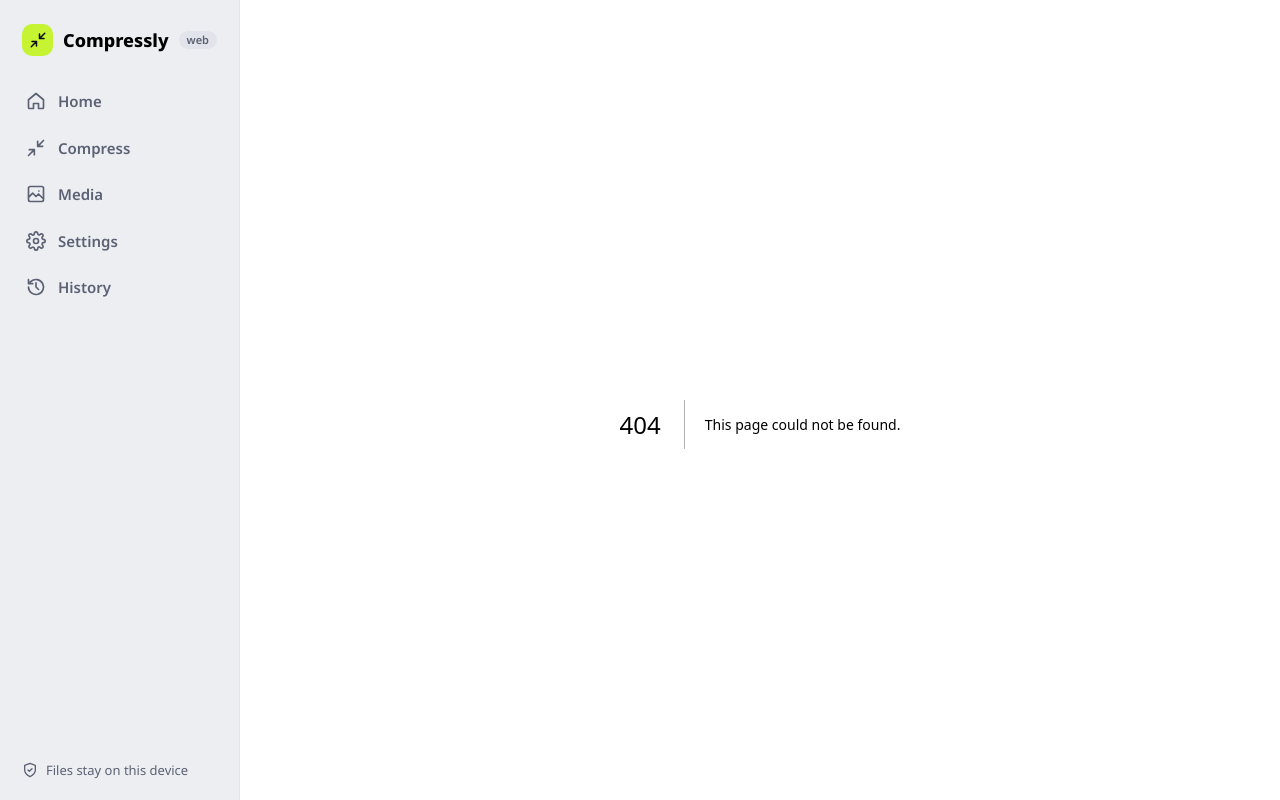
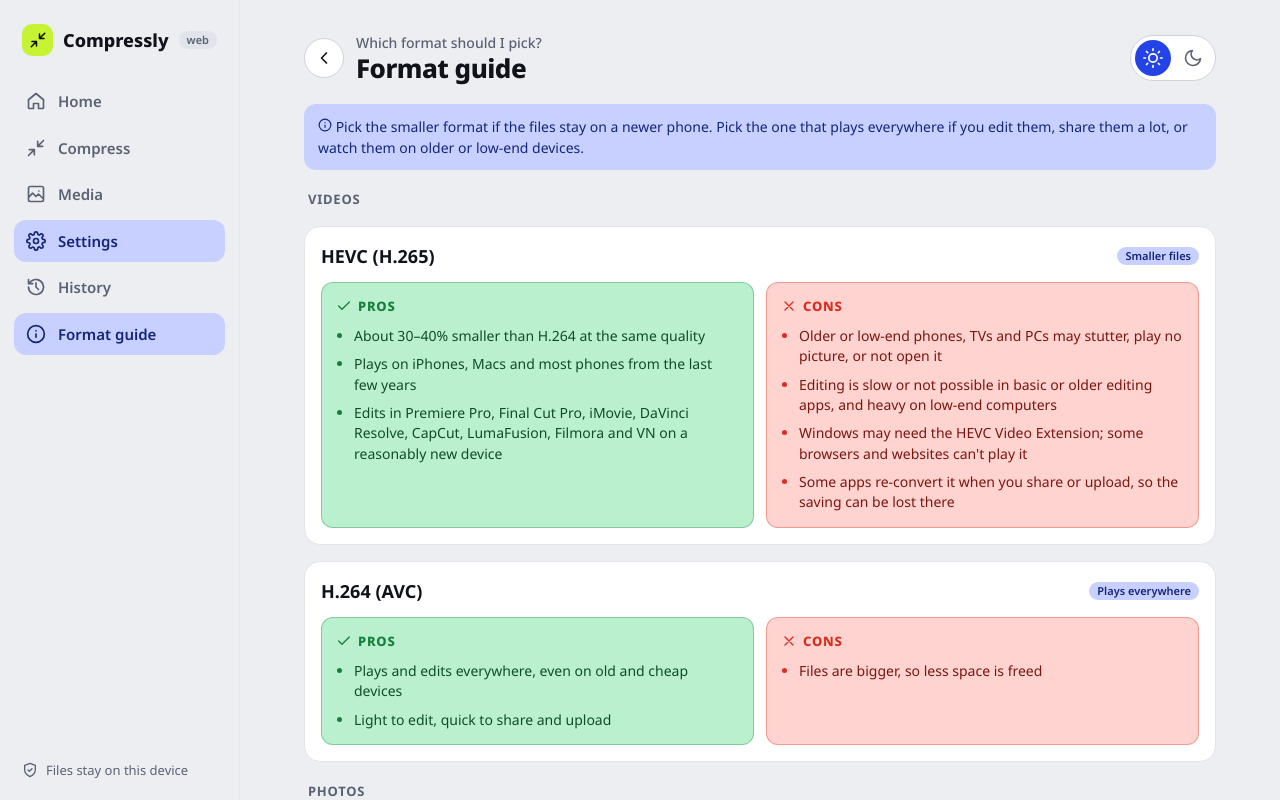
Before and after one commit to solankivedant/Compressly, a Next.js app in the folder web/: page /formats in a window 1280 px wide. Before the commit this address had no page. Shown: the top 800 px of the page. Built offline with nearby package versions, Linux system fonts and the light colour scheme.

Commit message:
info: info section added

```diff
--- /dev/null
+++ b/web/app/formats/page.tsx
@@ -0,0 +1,109 @@
+'use client';
+
+import Icon from '@/components/Icon';
+import { ScreenHeader } from '@/components/Shell';
+
+interface Format {
+  name: string;
+  tag: string;
+  pros: string[];
+  cons: string[];
+}
+
+const VIDEO: Format[] = [
+  {
+    name: 'HEVC (H.265)',
+    tag: 'Smaller files',
+    pros: [
+      'About 30–40% smaller than H.264 at the same quality',
+      'Plays on iPhones, Macs and most phones from the last few years',
+      'Edits in Premiere Pro, Final Cut Pro, iMovie, DaVinci Resolve, CapCut, LumaFusion, Filmora and VN on a reasonably new device',
+    ],
+    cons: [
+      'Older or low-end phones, TVs and PCs may stutter, play no picture, or not open it',
+      'Editing is slow or not possible in basic or older editing apps, and heavy on low-end computers',
+      "Windows may need the HEVC Video Extension; some browsers and websites can't play it",
+      'Some apps re-convert it when you share or upload, so the saving can be lost there',
+    ],
+  },
+  {
+    name: 'H.264 (AVC)',
+    tag: 'Plays everywhere',
+    pros: ['Plays and edits everywhere, even on old and cheap devices', 'Light to edit, quick to share and upload'],
+    cons: ['Files are bigger, so less space is freed'],
+  },
+];
+
+const PHOTO: Format[] = [
+  {
+    name: 'Optimised JPEG',
+    tag: 'Opens everywhere',
+    pros: ['Opens everywhere: every phone, computer, website and app', 'Can replace the original in the same place'],
+    cons: ['Saves less space than HEIC'],
+  },
+  {
+    name: 'HEIC',
+    tag: 'Smaller files',
+    pros: ['About half the size of a JPEG at the same look', 'Native on iPhone and most new Android phones'],
+    cons: [
+      "Older Windows PCs, older Android phones and many websites can't open it without converting",
+      "Some editing apps, printers and photo shops don't accept it",
+      'Saved as a new file, so the original JPEG has to be deleted separately',
+      'On the web it is made as AVIF, and camera details (date, place) are not copied',
+    ],
+  },
+];
+
+function FormatCard({ f }: { f: Format }) {
+  return (
+    <section className="card stack">
+      <div className="row-between">
+        <strong style={{ fontSize: 18 }}>{f.name}</strong>
+        <span className="chip small primary">{f.tag}</span>
+      </div>
+      <div className="pc-grid">
+        <div className="pc-box pc-pros">
+          <span className="pc-head">
+            <Icon name="check" size={16} /> Pros
+          </span>
+          <ul>
+            {f.pros.map((t) => (
+              <li key={t}>{t}</li>
+            ))}
+          </ul>
+        </div>
+        <div className="pc-box pc-cons">
+          <span className="pc-head">
+            <Icon name="close" size={16} /> Cons
+          </span>
+          <ul>
+            {f.cons.map((t) => (
+              <li key={t}>{t}</li>
+            ))}
+          </ul>
+        </div>
+      </div>
+    </section>
+  );
+}
+
+/** Pros and cons of each output format, so people can choose in Settings knowing where the files will be used. */
+export default function FormatGuide() {
+  return (
+    <>
+      <ScreenHeader title="Format guide" subtitle="Which format should I pick?" back="/settings" />
+      <div className="banner info">
+        <Icon name="info" size={14} /> Pick the smaller format if the files stay on a newer phone. Pick the one that plays everywhere if you edit them, share them a lot,
+        or watch them on older or low-end devices.
+      </div>
+      <h2 className="section-label">Videos</h2>
+      {VIDEO.map((f) => (
+        <FormatCard key={f.name} f={f} />
+      ))}
+      <h2 className="section-label">Photos</h2>
+      {PHOTO.map((f) => (
+        <FormatCard key={f.name} f={f} />
+      ))}
+    </>
+  );
+}
--- a/web/app/globals.css
+++ b/web/app/globals.css
@@ -453,7 +453,7 @@
 @media (max-width: 640px) {
   .media-list .file-row { flex-wrap: wrap; row-gap: 8px; }
   .media-list .row-link { flex: 1 1 100%; }
-  .media-list .row-actions { flex: 1 1 100%; justify-content: flex-end; }
+  .media-list .row-actions { flex: 1 1 100%; justify-content: flex-end; flex-wrap: wrap; }
 }
 
 /* ---------- Confirm dialog ---------- */
@@ -538,3 +538,22 @@
 /* Dark: coloured numbers on plain cards use the lighter shades, which have enough contrast. */
 :root[data-theme='dark'] .opt-fig.primary b { color: #9fb0ff; }
 :root[data-theme='dark'] .opt-fig.tertiary b { color: #ffa384; }
+
+/* ---------- Format guide: pros and cons of each format ---------- */
+.pc-grid { display: grid; grid-template-columns: 1fr 1fr; gap: 12px; }
+@media (max-width: 640px) { .pc-grid { grid-template-columns: 1fr; } }
+.pc-box { display: grid; align-content: start; gap: 10px; padding: 14px; border-radius: var(--r-btn); border: 1px solid; font-size: 14px; }
+.pc-head { display: inline-flex; align-items: center; gap: 6px; font-size: 13px; font-weight: 800; text-transform: uppercase; letter-spacing: 0.06em; }
+.pc-box ul { display: grid; gap: 8px; margin: 0; padding-left: 18px; line-height: 1.45; }
+.pc-pros { background: var(--success-container); border-color: color-mix(in srgb, var(--success) 35%, transparent); color: #0f4d27; }
+.pc-pros .pc-head, .pc-pros li::marker { color: var(--success); }
+.pc-cons { background: var(--error-container); border-color: color-mix(in srgb, var(--error) 35%, transparent); color: #7a1610; }
+.pc-cons .pc-head, .pc-cons li::marker { color: var(--error); }
+:root[data-theme='dark'] .pc-pros { color: #c9f5d9; }
+:root[data-theme='dark'] .pc-cons { color: #ffd0cb; }
+
+/* Settings → Format guide card: phones only, computers have it in the sidebar. */
+.guide-card { display: flex; align-items: center; gap: 12px; }
+.guide-card:hover { background: var(--raised); }
+.mobile-only { display: none; }
+@media (max-width: 860px) { .mobile-only { display: flex; } }
--- a/web/app/history/page.tsx
+++ b/web/app/history/page.tsx
@@ -49,7 +49,7 @@
                       <span className="row-title">{x.name}</span>
                       <span className="row-sub">
                         {formatDate(r?.finishedAt ?? x.addedAt)} · {formatSize(x.originalBytes)}
-                        {r && <> → {formatSize(r.outputBytes)} (−{savingPct(x.originalBytes, r.outputBytes)}%) · {qualityWords(r.ssim)}</>}
+                        {r && <> → {formatSize(r.outputBytes)} ({r.outputBytes < x.originalBytes ? `−${savingPct(x.originalBytes, r.outputBytes)}%` : 'not smaller'}) · {qualityWords(r.ssim)}</>}
                       </span>
                       {(x.state === 'notWorthIt' || x.state === 'failed') && x.reason && <span className="row-sub">{x.reason}</span>}
                     </span>
--- a/web/app/media/page.tsx
+++ b/web/app/media/page.tsx
@@ -94,6 +94,9 @@
                   <span className="row-actions">
                     {(x.state === 'ready' || x.state === 'freed') && !x.replaced && (
                       <>
+                        <button className="btn ghost small" aria-label={`Keep the original of ${x.name} and delete the compressed copy`} title="Keep the original, delete the compressed copy" onClick={() => void run(async () => (await engine.decide(x.id, 'keepOriginal'), 'Kept the original. The compressed copy was deleted.'))}>
+                          Keep original
+                        </button>
                         <button className="btn small" aria-label={`Keep both: download the compressed copy of ${x.name}`} title="Download the new copy and keep the original" onClick={() => void run(() => downloadCopy(x))}>
                           <Icon name="download" size={16} /> Keep both
                         </button>
--- a/web/components/Shell.tsx
+++ b/web/components/Shell.tsx
@@ -17,6 +17,7 @@
 ];
 
 function isActive(path: string, href: string) {
+  if (href === '/settings') return path.startsWith('/settings') || path === '/formats';
   return href === '/' ? path === '/' || path === '/history' || path === '/review' : path.startsWith(href);
 }
 
@@ -47,6 +48,10 @@
           <Link href="/history" className={`side-link ${path === '/history' ? 'on' : ''}`}>
             <Icon name="history" />
             History
+          </Link>
+          <Link href="/formats" className={`side-link ${path === '/formats' ? 'on' : ''}`}>
+            <Icon name="info" />
+            Format guide
           </Link>
         </nav>
         <p className="sidebar-foot">
--- a/web/engine/worker.ts
+++ b/web/engine/worker.ts
@@ -21,7 +21,7 @@
   StreamTarget,
   canEncodeVideo,
 } from 'mediabunny';
-import { DOC_JPEG_QUALITY, DOC_MIME, PHOTO_FORMATS, PRESETS, checkFrames, videoTargetKbps } from '@/lib/rules';
+import { DOC_JPEG_QUALITY, DOC_MIME, PHOTO_FORMATS, PRESETS, checkFrames, maxVideoKbps, videoTargetKbps } from '@/lib/rules';
 import type { ItemResult, JobIn, JobOut, MediaItem, Settings } from '@/lib/types';
 import { mp4Time, setVideoTime, videoCreationTime, withPhotoDate } from './dates';
 import { openOutputWriter } from './opfs';
@@ -78,10 +78,10 @@
 type Stage = (state: 'compressing' | 'checking' | 'saving', progress: number) => void;
 
 /** HEVC if this device can encode it at this size, else H.264 at ×1.4 the bitrate (the app's fallback). */
-async function pickCodec(s: Settings, item: MediaItem, kbps: number) {
+async function pickCodec(s: Settings, item: MediaItem, kbps: number, ceiling: number) {
   const size = { width: item.width, height: item.height, bitrate: kbps * 1000 };
   if (s.videoCodec === 'hevc' && (await canEncodeVideo('hevc', size))) return { codec: 'hevc' as const, kbps, fellBack: false };
-  const avcKbps = s.videoCodec === 'hevc' ? Math.round(kbps * 1.4) : kbps;
+  const avcKbps = s.videoCodec === 'hevc' ? Math.min(Math.round(kbps * 1.4), ceiling) : kbps;
   if (await canEncodeVideo('avc', { ...size, bitrate: avcKbps * 1000 })) return { codec: 'avc' as const, kbps: avcKbps, fellBack: s.videoCodec === 'hevc' };
   throw new Error(`This device can't encode ${item.width}×${item.height} video in the browser.`);
 }
@@ -175,22 +175,35 @@
   const minSsim = PRESETS[s.preset].minSsim;
   const target = videoTargetKbps(s.preset, s.videoCodec, { width: item.width, height: item.height, fps: item.fps ?? 30, bitrateKbps: item.bitrateKbps ?? 0 });
   if (target.capped) notes.push('The source bitrate is already low, so the target was capped at 60% of it.');
-  let { codec, kbps, fellBack } = await pickCodec(s, item, target.kbps);
+  const ceiling = maxVideoKbps(item.bitrateKbps);
+  let { codec, kbps, fellBack } = await pickCodec(s, item, target.kbps, ceiling);
   const time = (await videoCreationTime(file).catch(() => null)) ?? mp4Time(file.lastModified);
   if (fellBack) notes.push("This device can't encode HEVC in the browser, so H.264 was used at 1.4× the bitrate.");
   let score = 0;
   let bytes = 0;
 
-  for (let attempt = 0; attempt < 2; attempt++) {
+  let sizeFixed = false;
+  for (let tries = 1; ; tries++) {
     stage('compressing', 0);
     const r = await encodeOnce(item, file, codec, kbps, time, stage, job);
     bytes = r.bytes;
     if (r.audioNote && !notes.includes(r.audioNote)) notes.push(r.audioNote);
+    // Some device encoders don't keep to the bitrate they're given (often on short or low-bitrate clips) and make a
+    // file about as big as the original, or bigger. Once, aim lower in proportion to how far it overshot.
+    if (!sizeFixed && bytes > item.originalBytes * 0.9) {
+      sizeFixed = true;
+      const next = Math.max(100, Math.round((kbps * item.originalBytes * 0.7) / bytes));
+      notes.push(`This device's encoder made a ${Math.round((bytes / item.originalBytes) * 100)}% size file at ${(kbps / 1000).toFixed(1)} Mbps, so it was redone at ${(next / 1000).toFixed(1)} Mbps.`);
+      kbps = next;
+      continue;
+    }
     stage('checking', 0);
     score = await measureVideo(item, file, await readOutputFile(item.id, videoContainer(item).ext, videoContainer(item).mime), stage);
-    if (score >= minSsim || attempt === 1) break;
-    notes.push(`First try scored ${score.toFixed(4)} (needs ${minSsim}), so it was retried at +25% bitrate.`);
-    kbps = Math.round(kbps * 1.25);
+    // One quality retry at +25%, but never above the ceiling and not after a size fix (that would undo it).
+    if (score >= minSsim || sizeFixed || tries >= 2 || kbps >= ceiling) break;
+    const next = Math.min(Math.round(kbps * 1.25), ceiling);
+    notes.push(`First try scored ${score.toFixed(4)} (needs ${minSsim}), so it was retried at ${(next / 1000).toFixed(1)} Mbps.`);
+    kbps = next;
   }
   notes.push(`Quality measured on ${checkFrames(item.durationSec ?? 0)} frames spread through the video.`);
 
--- a/web/lib/rules.ts
+++ b/web/lib/rules.ts
@@ -46,10 +46,15 @@
   const pixels = src.width * src.height;
   const raw = pixels === 3840 * 2160 ? atFps(VIDEO_TABLE[preset].uhd) : atFps(VIDEO_TABLE[preset].fhd) * (pixels / (1920 * 1080));
   const presetKbps = Math.min(60, Math.max(2, raw)) * 1000;
-  const sourceCap = src.bitrateKbps * 0.6;
-  const capped = sourceCap < presetKbps;
-  const kbps = Math.min(presetKbps, sourceCap) * (codec === 'h264' ? 1.4 : 1);
-  return { kbps: Math.round(kbps), capped };
+  // The ×1.4 for H.264 is applied before the cap, so a low-bitrate source can never get a bigger target than 60% of itself.
+  const wanted = presetKbps * (codec === 'h264' ? 1.4 : 1);
+  const sourceCap = src.bitrateKbps ? src.bitrateKbps * 0.6 : Infinity;
+  return { kbps: Math.round(Math.min(wanted, sourceCap)), capped: sourceCap < wanted };
+}
+
+/** The most any attempt may use (H.264 fallback, quality retry): 75% of the source, so the copy stays smaller. */
+export function maxVideoKbps(sourceKbps: number | undefined): number {
+  return sourceKbps ? Math.round(sourceKbps * 0.75) : Infinity;
 }
 
 /** Plain words for a measured SSIM (DESIGN §5.3). */
```
Also changed, not shown: web/app/media/[id]/page.tsx (+16 -6 lines), web/app/settings/page.tsx (+14 -1 lines), web/components/replace.ts (+27 -14 lines).
